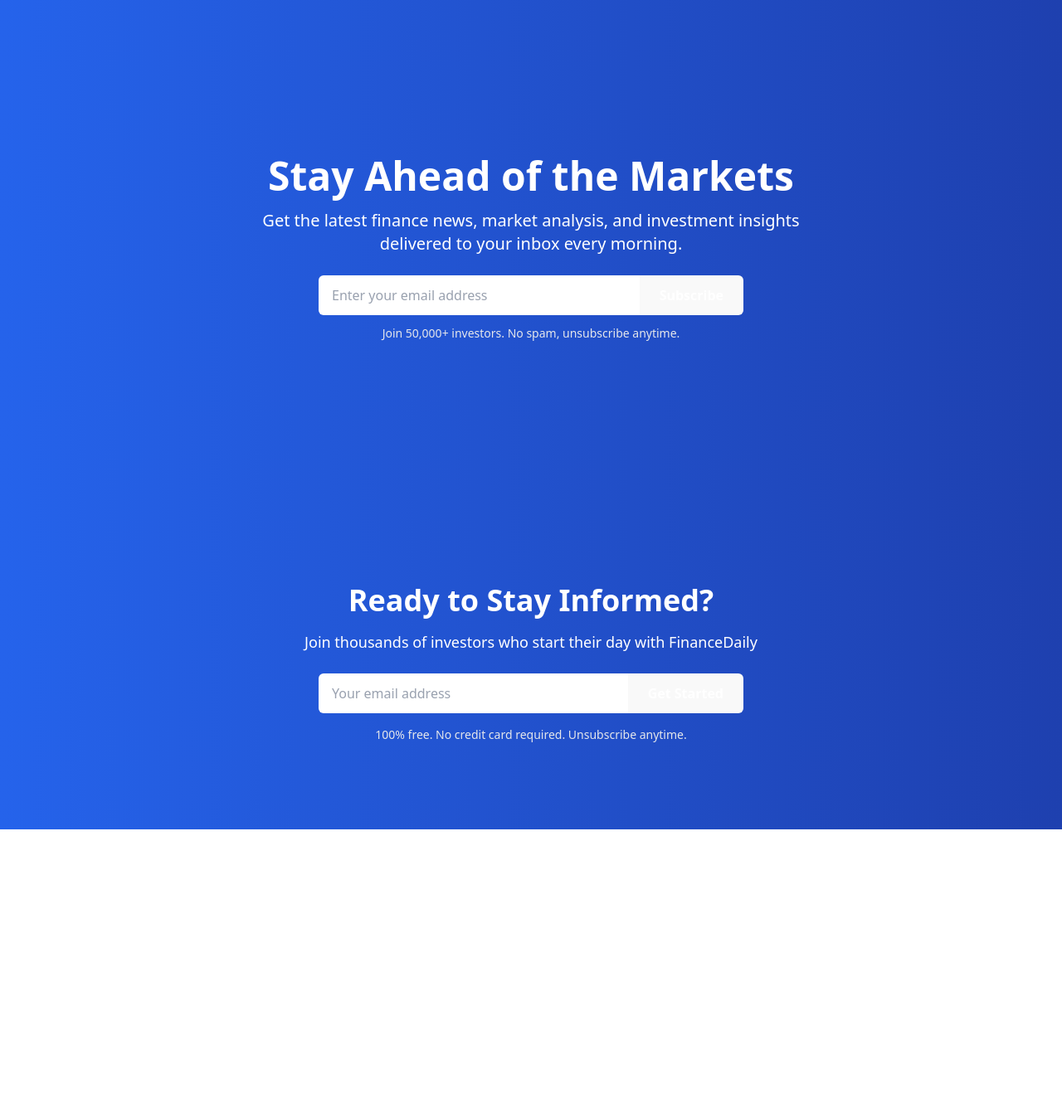
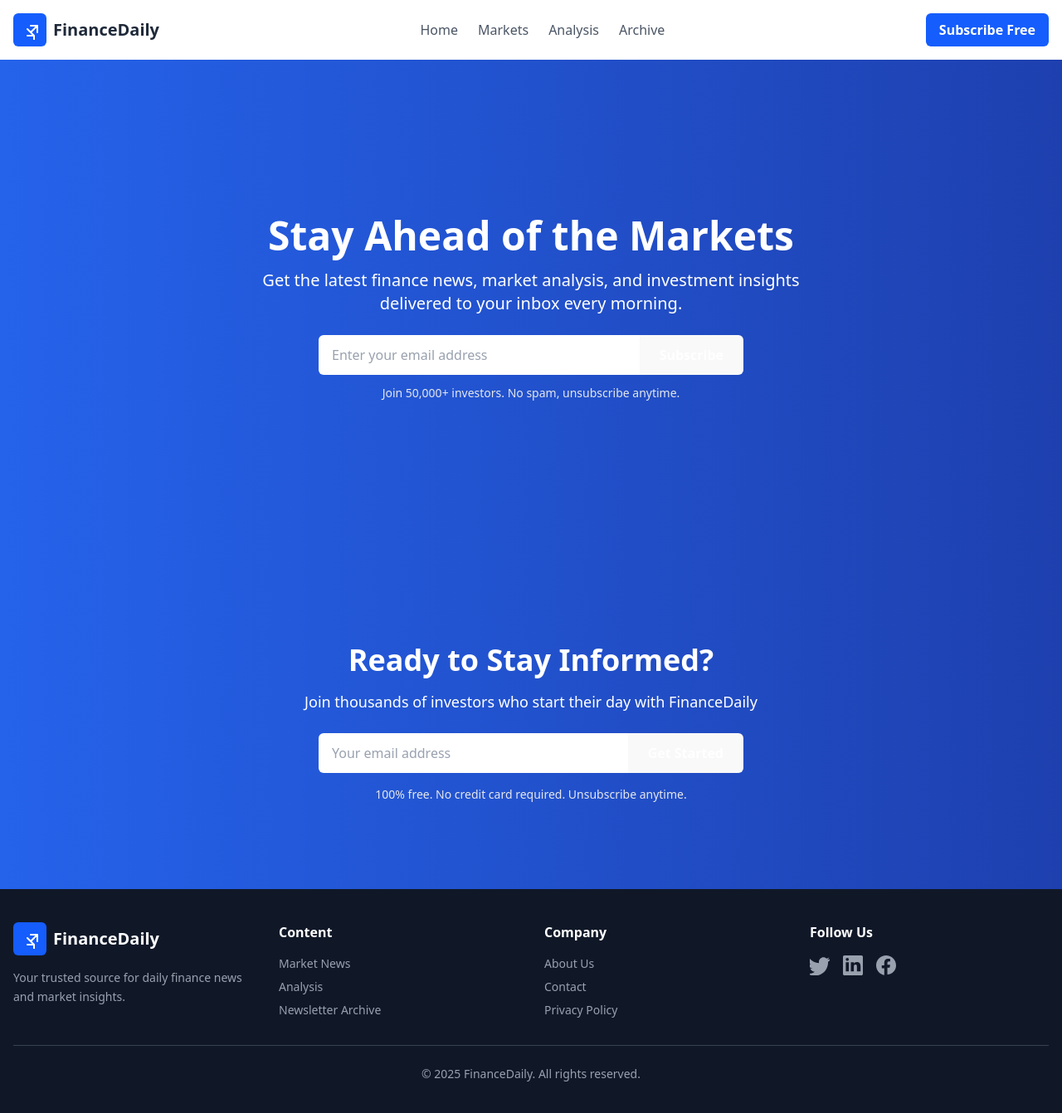
Before and after one commit to Opex-Interns/TeamX-News-Dashboard, a React (Vite) app: page / in a window 1280 px wide. Shown: the top 1342 px of the page at 83% size. Before the commit the page ends 1000 px from the top, so only its background shows below. Built offline with nearby package versions, Linux system fonts and the light colour scheme.

Commit message:
Header and Footer Created

```diff
--- a/src/App.jsx
+++ b/src/App.jsx
@@ -1,6 +1,7 @@
 import Header from './Components/Header'
 import Hero from './Components/Hero'
 import Ready from './Components/Ready'
+import Footer from './Components/Footer'
 
 function App() {
 
@@ -10,6 +11,7 @@ function App() {
      <Header/>
      <Hero/>
      <Ready/>
+     <Footer/>
     </>
   )
 }
--- /dev/null
+++ b/src/Components/Footer.jsx
@@ -0,0 +1,69 @@
+import React from 'react'
+
+function Footer() {
+  return (
+    <div>
+      <footer class="bg-gray-900 text-gray-400 py-10">
+  <div class="container mx-auto px-4">
+    <div class="grid grid-cols-1 md:grid-cols-4 gap-8">
+      <div>
+        <div class="flex items-center space-x-2 mb-2">
+          <div class="bg-blue-600 p-2 rounded-md">
+            <svg xmlns="http://www.w3.org/2000/svg" class="h-6 w-6 text-white" fill="none" viewBox="0 0 24 24" stroke="currentColor" stroke-width="2">
+  <path stroke-linecap="round" stroke-linejoin="round" d="M13 7h8m0 0v8m0-8l-8 8m-4 4h8m0 0v8m0-8l-8-8"/>
+</svg>
+          </div>
+          <span class="text-xl font-bold text-white">FinanceDaily</span>
+        </div>
+        <p class="mt-4 text-sm leading-relaxed">Your trusted source for daily finance news and market insights.</p>
+      </div>
+
+      <div>
+        <h3 class="text-white font-semibold mb-4">Content</h3>
+        <ul class="space-y-2 text-sm">
+          <li><a href="#" class="hover:text-white transition-colors duration-200">Market News</a></li>
+          <li><a href="#" class="hover:text-white transition-colors duration-200">Analysis</a></li>
+          <li><a href="#" class="hover:text-white transition-colors duration-200">Newsletter Archive</a></li>
+        </ul>
+      </div>
+
+      <div>
+        <h3 class="text-white font-semibold mb-4">Company</h3>
+        <ul class="space-y-2 text-sm">
+          <li><a href="#" class="hover:text-white transition-colors duration-200">About Us</a></li>
+          <li><a href="#" class="hover:text-white transition-colors duration-200">Contact</a></li>
+          <li><a href="#" class="hover:text-white transition-colors duration-200">Privacy Policy</a></li>
+        </ul>
+      </div>
+
+      <div>
+        <h3 class="text-white font-semibold mb-4">Follow Us</h3>
+        <div class="flex space-x-4">
+  <a href="#" class="text-gray-400 hover:text-white transition-colors duration-200">
+  <svg xmlns="http://www.w3.org/2000/svg" class="h-6 w-6" fill="currentColor" viewBox="0 0 24 24">
+    <path d="M24 4.557c-.883.392-1.832.656-2.828.775 1.017-.609 1.798-1.574 2.165-2.724-.951.564-2.005.974-3.127 1.195-.897-.957-2.178-1.555-3.594-1.555-3.132 0-5.66 2.53-5.66 5.635 0 .444.05.875.146 1.285-4.706-.237-8.882-2.493-11.684-5.923-.485.836-.763 1.815-.763 2.868 0 1.968 1.002 3.702 2.51 4.72-.93.03-1.802-.284-2.56-.704v.073c0 2.73 1.944 5.004 4.512 5.514-.469.128-.962.19-1.472.19-.36 0-.71-.035-1.05-.1.718 2.196 2.793 3.805 5.242 3.84-1.928 1.516-4.364 2.417-7.005 2.417-.456 0-.903-.027-1.344-.078 2.484 1.583 5.432 2.51 8.604 2.51 10.323 0 15.962-8.56 15.962-15.95 0-.243-.005-.486-.013-.727.917-.665 1.708-1.492 2.332-2.44z"/>
+  </svg>
+</a>
+  <a href="#" class="text-gray-400 hover:text-white transition-colors duration-200">
+  <svg class="h-6 w-6" viewBox="0 0 24 24" fill="currentColor" aria-hidden="true">
+    <path d="M22.238 0H1.762C.789 0 0 .789 0 1.762v20.476C0 23.211.789 24 1.762 24h20.476c.973 0 1.762-.789 1.762-1.762V1.762C24 .789 23.211 0 22.238 0zM7.058 19.344h-3.626V8.163h3.626v11.181zM5.242 6.51c-1.144 0-1.849-.787-1.849-1.782.01-1.012.7-1.783 1.821-1.783 1.145 0 1.85.771 1.85 1.783-.001.995-.705 1.782-1.822 1.782zM20.457 19.344h-3.626v-5.592c0-1.334-.025-2.656-1.717-2.656-1.72 0-1.984 1.344-1.984 2.585v5.663h-3.626V8.163h3.626v1.564c.51-.97 1.724-1.828 3.585-1.828 3.842 0 4.542 2.52 4.542 5.8v5.663z"/>
+  </svg>
+</a>
+  <a href="#" class="text-gray-400 hover:text-white transition-colors duration-200">
+    <svg xmlns="http://www.w3.org/2000/svg" class="h-6 w-6" fill="currentColor" viewBox="0 0 24 24">
+      <path d="M23.998 12c0-6.628-5.372-12-11.999-12C5.372 0 0 5.372 0 12c0 5.86 4.225 10.725 9.789 11.838v-8.358H6.757v-3.48h3.032V8.65c0-2.993 1.79-4.634 4.5-4.634 1.306 0 2.652.23 2.652.23v2.915h-1.493c-1.472 0-1.928.913-1.928 1.844v2.245h3.328l-.533 3.48h-2.795v8.358C19.773 22.724 23.998 17.86 23.998 12z"/>
+    </svg>
+  </a>
+</div>
+      </div>
+    </div>
+    <div class="border-t border-gray-700 mt-8 pt-6 text-center text-sm">
+      &copy; 2025 FinanceDaily. All rights reserved.
+    </div>
+  </div>
+</footer>
+    </div>
+  )
+}
+
+export default Footer
--- a/src/Components/Header.jsx
+++ b/src/Components/Header.jsx
@@ -2,7 +2,37 @@ import React from 'react'
 
 function Header() {
   return (
-    <div></div>
+    <div>
+    <header class="bg-white p-4 shadow-md">
+  <div class="container mx-auto flex items-center justify-between">
+    <div class="flex items-center space-x-2">
+      <div class="bg-blue-600 p-2 rounded-md">
+        <svg xmlns="http://www.w3.org/2000/svg" class="h-6 w-6 text-white" fill="none" viewBox="0 0 24 24" stroke="currentColor" stroke-width="2">
+            <path stroke-linecap="round" stroke-linejoin="round" d="M13 7h8m0 0v8m0-8l-8 8m-4 4h8m0 0v8m0-8l-8-8"/>
+          </svg>
+      </div>
+      <span class="text-xl font-bold text-gray-800">FinanceDaily</span>
+    </div>
+
+    <nav class="hidden md:flex space-x-6">
+      <a href="#" class="text-gray-600 hover:text-blue-600 transition-colors duration-200">Home</a>
+      <a href="#" class="text-gray-600 hover:text-blue-600 transition-colors duration-200">Markets</a>
+      <a href="#" class="text-gray-600 hover:text-blue-600 transition-colors duration-200">Analysis</a>
+      <a href="#" class="text-gray-600 hover:text-blue-600 transition-colors duration-200">Archive</a>
+    </nav>
+
+    <a href="#" class="bg-blue-600 hover:bg-blue-700 text-white font-semibold py-2 px-4 rounded-md transition-colors duration-200 hidden md:block">
+      Subscribe Free
+    </a>
+
+    <button class="md:hidden text-gray-600 focus:outline-none">
+      <svg xmlns="http://www.w3.org/2000/svg" class="h-6 w-6" fill="none" viewBox="0 0 24 24" stroke="currentColor">
+        <path stroke-linecap="round" stroke-linejoin="round" stroke-width="2" d="M4 6h16M4 12h16m-7 6h7" />
+      </svg>
+    </button>
+  </div>
+</header>
+</div>
   )
 }
 
--- a/src/index.css
+++ b/src/index.css
@@ -1,6 +1,6 @@
 @import "tailwindcss";
 :root {
-  font-family: system-ui, Avenir, Helvetica, Arial, sans-serif;
+  font-family: system-ui, -apple-system, BlinkMacSystemFont, 'Segoe UI', Roboto, Oxygen, Ubuntu, Cantarell, 'Open Sans', 'Helvetica Neue', sans-serif;
   line-height: 1.5;
   font-weight: 400;
 
```
